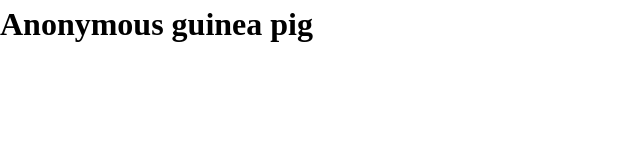
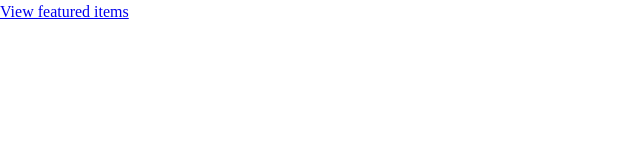
Before and after one commit to avbldgh/anonymous-guinea-pig, a plain HTML site: page index.html in a window 1280 px wide. Shown: the whole page, without its empty margins (0-640 px from the left). Drawn offline with Linux system fonts and the light colour scheme.

Commit message:
added Featured item btn

```diff
--- a/index.html
+++ b/index.html
@@ -6,6 +6,9 @@
     <meta name="viewport" content="width=device-width, initial-scale=1.0">
     <title>anonymous-guinea-pig</title>
     <link rel="stylesheet" href="style.css">
+    <script>
+    window.dataLayer = window.dataLayer || [];
+    </script>
     <!-- Google Tag Manager -->
     <script>(function(w,d,s,l,i){w[l]=w[l]||[];w[l].push({'gtm.start':
     new Date().getTime(),event:'gtm.js'});var f=d.getElementsByTagName(s)[0],
@@ -20,6 +23,29 @@
     <noscript><iframe src="https://www.googletagmanager.com/ns.html?id=GTM-PC8C45K"
     height="0" width="0" style="display:none;visibility:hidden"></iframe></noscript>
     <!-- End Google Tag Manager (noscript) -->
-    <h1>Anonymous guinea pig</h1>
+    <a href="#" onclick="dataLayer.push({
+      event: 'view_item_list',
+        ecommerce: {
+            items: [{
+              item_name: 'Finnish magical parka',
+              item_id: 'fi01',
+              price: '31.00',
+              item_brand: 'agp',
+              item_category: 'Apparel',
+              item_list_name: 'Featured items',
+              index: 1,
+              quantity: '1'
+            },{
+              item_name: 'Swedish regular parka',
+              item_id: 'fi02',
+              price: '92.00',
+              item_brand: 'agp',
+              item_category: 'Apparel',
+              item_list_name: 'Featured items',
+              index: 2,
+              quantity: '1'
+            }]
+    }
+    });">View featured items</a>
 </body>
 </html>
```
